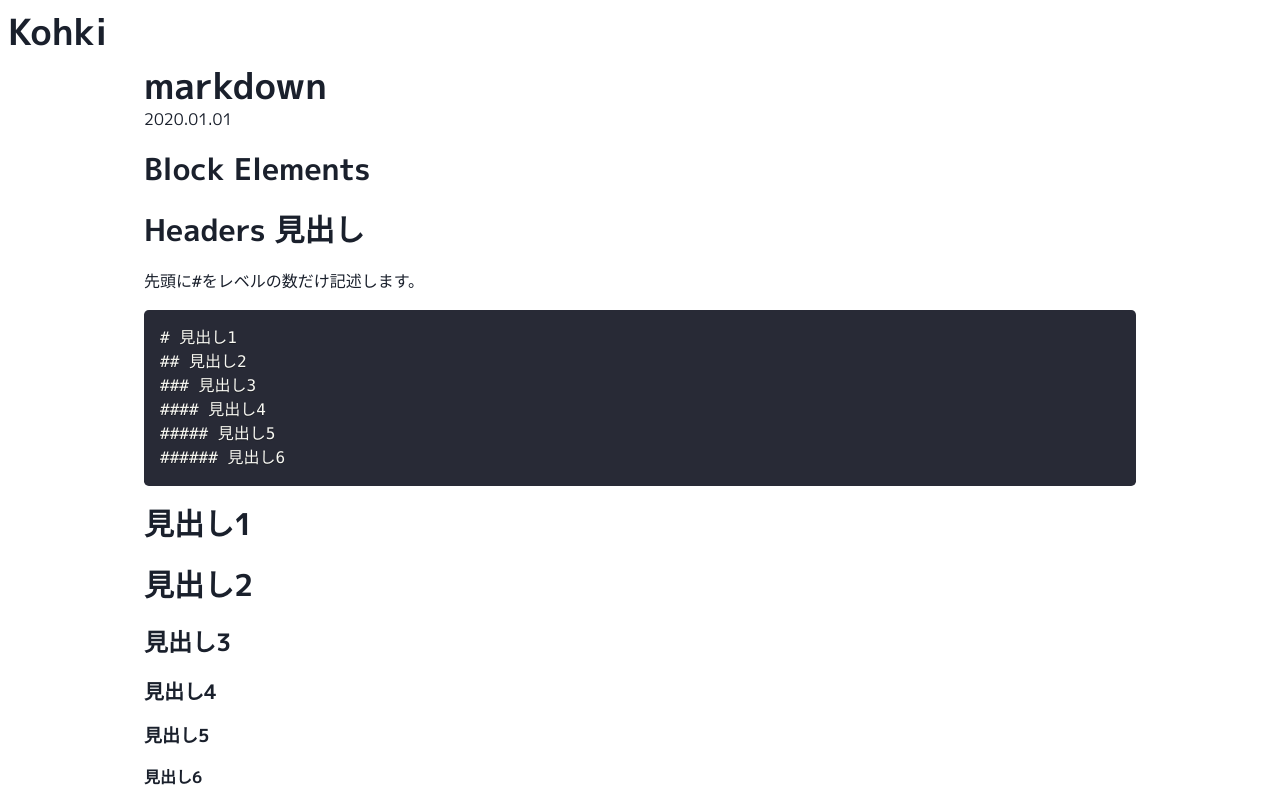
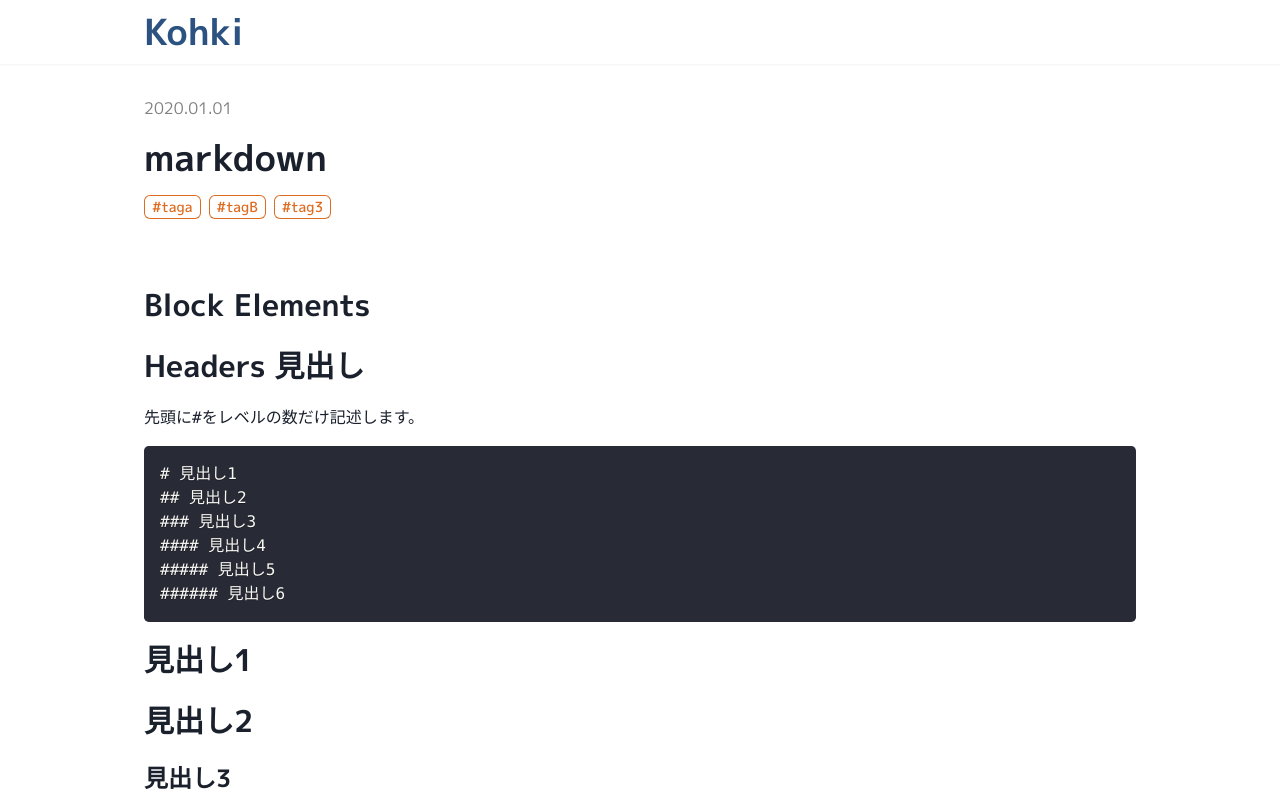
Before and after one commit to nocch12/nextjs-blog, a Next.js app: page /posts/md in a window 1280 px wide. Shown: the top 800 px of the page. Built offline with nearby package versions, Linux system fonts and the light colour scheme.

Commit message:
記事画面のスタイリング追加

```diff
--- a/components/layout.module.css
+++ /dev/null
@@ -1,25 +0,0 @@
-.container {
-  max-width: 36rem;
-  padding: 0 1rem;
-  margin: 3rem auto 6rem;
-}
-
-.header {
-  display: flex;
-  flex-direction: column;
-  align-items: center;
-}
-
-.headerImage {
-  width: 6rem;
-  height: 6rem;
-}
-
-.headerHomeImage {
-  width: 8rem;
-  height: 8rem;
-}
-
-.backToHome {
-  margin: 3rem 0 0;
-}
--- a/components/layout.tsx
+++ b/components/layout.tsx
@@ -1,7 +1,5 @@
 import Head from 'next/head';
-import Link from 'next/link';
-
-import { Box, Container, Flex, Heading, Text } from '@chakra-ui/react';
+import { Box, Center, Container, Flex, Heading, Text } from '@chakra-ui/react';
 import ChakraLink from '@components/ChakraLink';
 
 const name = 'Kohki';
@@ -31,29 +29,36 @@ const Layout = ({ children, home }: Props) => {
         <meta name="twitter:card" content="summary_large_image" />
       </Head>
       {/* ヘッダー */}
-      <Box px={2}>
-        <Flex h={16} alignItems={'center'} justifyContent={'space-between'}>
+      <Box boxShadow="sm">
+        <Container maxW="container.lg">
+          <Flex h={16} alignItems="center" justifyContent="space-between">
             {home ? (
               <>
-              <Heading as="h1" color="blue.700">{name}</Heading>
+                <Heading as="h1" colorScheme="red">
+                  {name}
+                </Heading>
               </>
             ) : (
               <>
-              <ChakraLink href="/">
-                <Heading as="h1" colorScheme="orange">{name}</Heading>
+                <ChakraLink href="/" color="blue.700">
+                  <Heading as="h1">
+                    {name}
+                  </Heading>
                 </ChakraLink>
               </>
             )}
           </Flex>
+        </Container>
       </Box>
+      {/* メイン */}
       <Box as="main" flexGrow={1}>
-        <Container maxW="container.lg">{children}</Container>
+        <Container maxW="container.lg" pt={8} pb={4}>{children}</Container>
       </Box>
       {/* フッター */}
       <Box px={2} bgColor="gray.100">
-        <Flex h={12} alignItems={'center'} justifyContent={'space-between'}>
+        <Center h={12}>
           <Text as="small">&copy; 2022 Kohki Ohno. All rights reserved.</Text>
-        </Flex>
+        </Center>
       </Box>
     </Flex>
   );
--- a/pages/posts/[slug].tsx
+++ b/pages/posts/[slug].tsx
@@ -5,7 +5,7 @@ import { getAllPosts, getPostBySlug, Post } from '@lib/posts';
 import Date from '@components/date';
 
 import { ParsedUrlQuery } from 'querystring';
-import { Box, Heading, Text } from '@chakra-ui/react';
+import { Box, Heading, Tag, Text, Wrap, WrapItem } from '@chakra-ui/react';
 import Markdown from '@components/Markdown';
 
 interface IParams extends ParsedUrlQuery {
@@ -52,12 +52,21 @@ const Post: NextPage<Props> = ({ post }) => {
   return (
     <Layout>
       <Box as="article" className="markdown-body">
-        <Heading fontSize="4xl" as="h2">
-          {post.title}
-        </Heading>
-        <div>
-          <Date dateString={post.date} />
-        </div>
+        <Box mb={16}>
+          <Text color="gray">
+            <Date dateString={post.date} />
+          </Text>
+          <Heading fontSize="4xl" as="h2" my={4}>
+            {post.title}
+          </Heading>
+          <Wrap spacing={2}>
+            {post.tags.map(tag => (
+              <WrapItem key={tag}>
+                <Tag colorScheme="orange" variant="outline">#{tag}</Tag>
+              </WrapItem>
+            ))}
+          </Wrap>
+        </Box>
         <Markdown markdown={post.content} />
       </Box>
     </Layout>
--- a/posts/md/index.md
+++ b/posts/md/index.md
@@ -1,6 +1,7 @@
 ---
 title: 'markdown'
 date: '2020-01-01'
+tags: ['taga', 'tagB', 'tag3']
 ---
 
 # Block Elements
```
Lines whose indentation alone changed are shown as unchanged.
